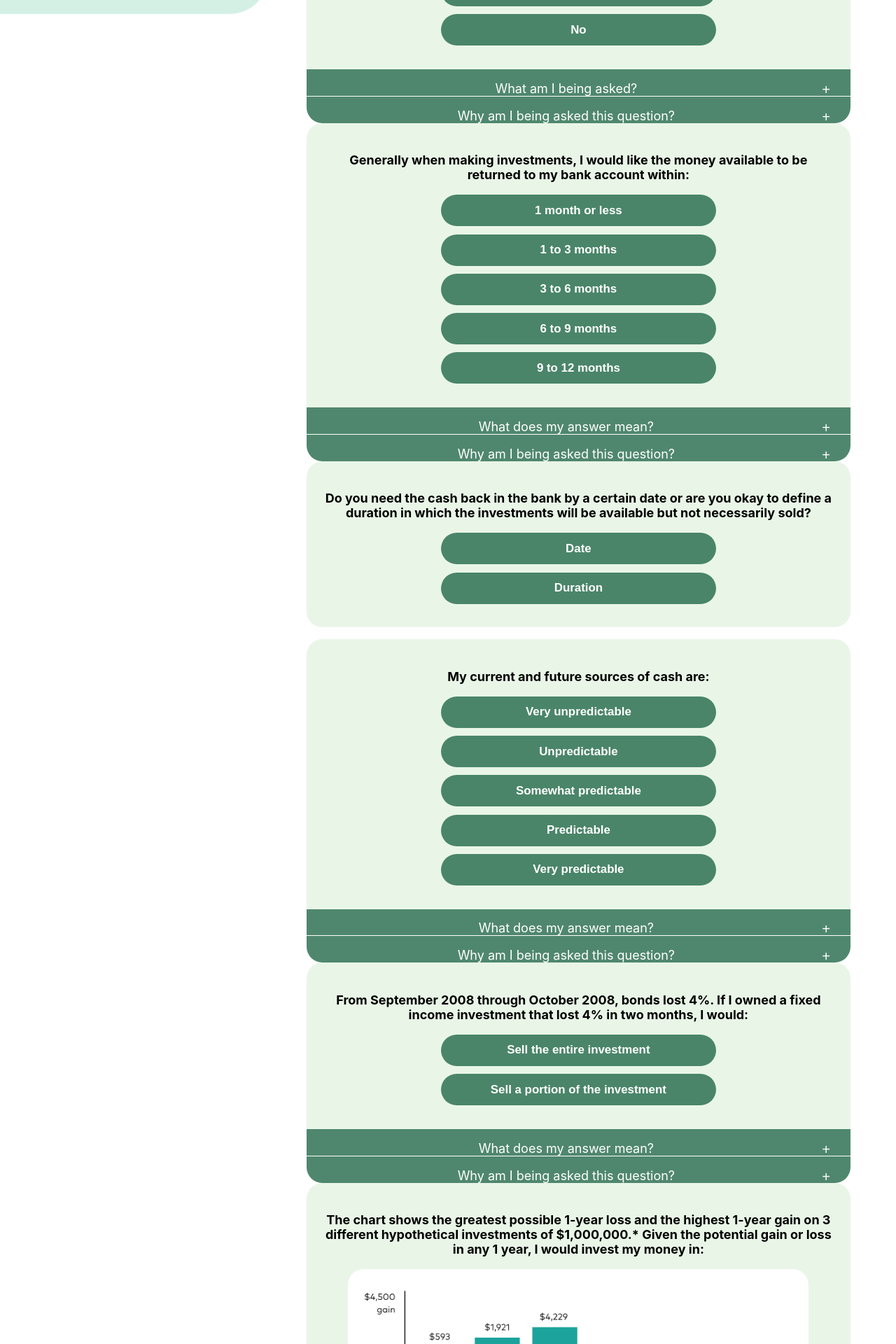
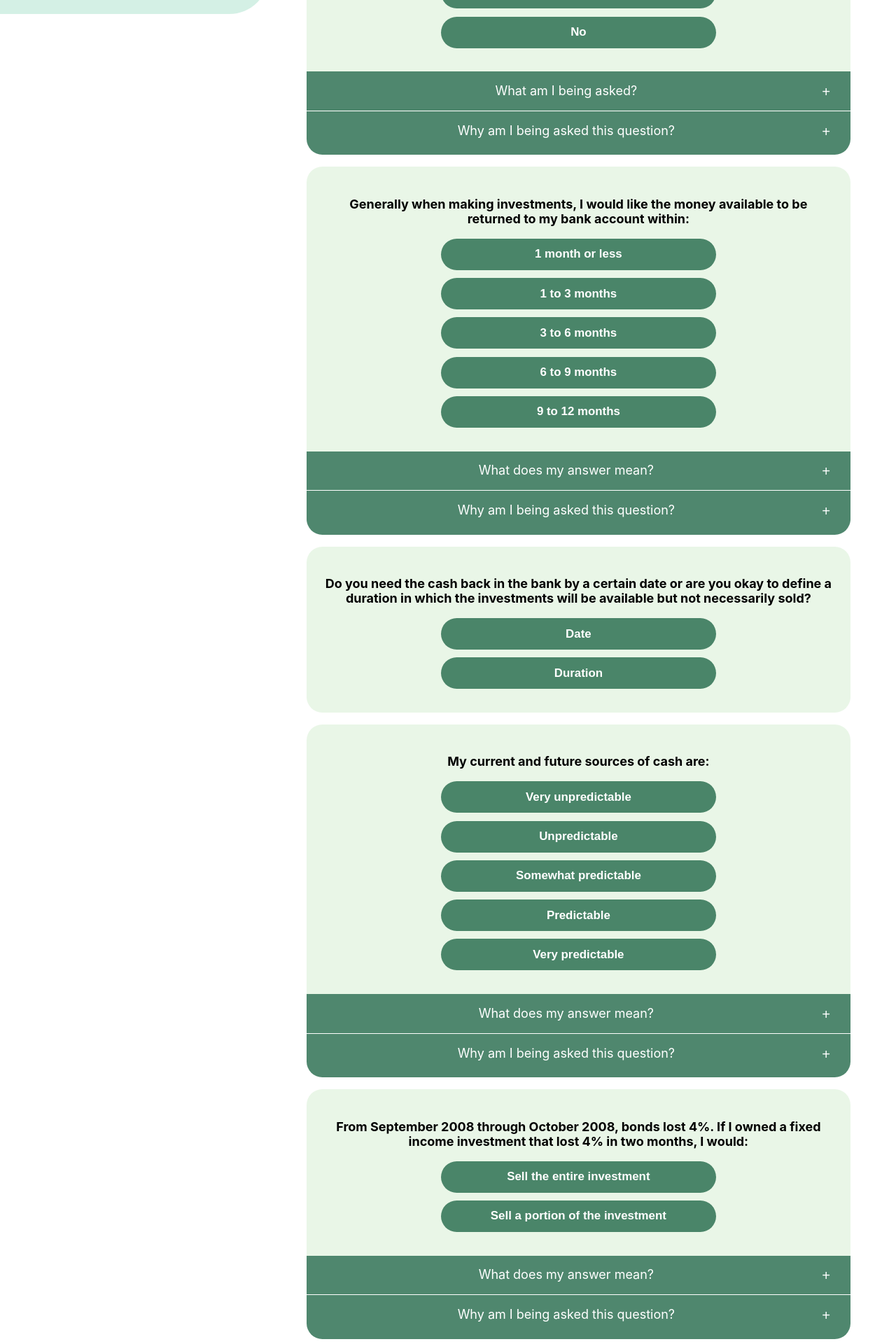
Before and after one commit to InvestMint-Dev/InvestMint-UI, a React (Create React App) app: page /create-account-4 in a window 1280 px wide. Shown: the part 780-2700 px from the top of the page at 70% size. Built offline with nearby package versions, Linux system fonts and the light colour scheme; no server answers.

Commit message:
styling toggle

```diff
--- a/src/pages/create-account-page/create-account-page-4/create-account-page-4.css
+++ b/src/pages/create-account-page/create-account-page-4/create-account-page-4.css
@@ -46,6 +46,7 @@
 }
 
 .question-answer-button:hover, .question-answer-button.clicked {
+    transform: scale(105%);
     background-color: white;
     color: #166739;
     border: 2px solid #166739;
@@ -79,6 +80,8 @@
 
 .question-footer-last {
     border-radius: 0 0 1.25rem 1.25rem;
+    padding-bottom: 0.35rem;
+    margin-bottom: 0.9375rem;
 }
 
 .text-input {
@@ -112,10 +115,10 @@
 
 p {
     margin-top: 20px;
-
 }
 
 .explanation {
+    margin-top: 0;
     max-height: 0;              /* Start with a height of 0 */
     overflow: hidden;           /* Hide overflowing content */
     transition: max-height 0.5s ease, opacity 0.5s ease; /* Smooth transition for max-height and opacity */
@@ -123,7 +126,9 @@ p {
 }
 
 .explanation.expanded {
+    margin-top: 20px;
+    line-height: 1.3rem;
     max-height: 300px;          /* Set a max-height for expanded state (adjust as needed) */
     opacity: 1;                 /* Fade in */
-    padding-bottom: 1.25rem;
+    padding-bottom: 1rem;
 }
--- a/src/pages/create-account-page/create-account-page-4/create-account-page-4.js
+++ b/src/pages/create-account-page/create-account-page-4/create-account-page-4.js
@@ -129,11 +129,9 @@ export const CreateAccountPage4 = ({onLogin}) => {
                     >
                         {expandedSections[1] ? '−' : '+'}
                     </button>
-                    {/* {expandedSections[1] && ( */}
                     <p className={`explanation ${expandedSections[1] ? 'expanded' : ''}`}>
                         Establishing your comfort level in investing is the first step of an effective asset/liability management program.
                     </p>
-                    {/* )} */}
                 </div>
 
                 {/* Q2 */}
@@ -185,11 +183,9 @@ export const CreateAccountPage4 = ({onLogin}) => {
                     >
                         {expandedSections[2.1] ? '−' : '+'}
                     </button>
-                    {expandedSections[2.1] && (
                     <p className={`explanation ${expandedSections[2.1] ? 'expanded' : ''}`}>
                         It is important to know exactly how much idle cash you have.  Just because you have a certain bank balance, the amount of cash you have available to invest is a function of how much money you have and when you need your cash back in the bank.
                     </p>
-                    )}
                 </div>
                 <div className='question-footer question-footer-last'>
                     Why am I being asked this question?
@@ -198,11 +194,9 @@ export const CreateAccountPage4 = ({onLogin}) => {
                     >
                         {expandedSections[2.2] ? '−' : '+'}
                     </button>
-                    {expandedSections[2.2] && (
                     <p className={`explanation ${expandedSections[2.2] ? 'expanded' : ''}`}>
                         Determining how much money you want invested needs to be assessed with the timing when you want the cash back in your bank account. Depending on your goal, that could be a short or long period of time. It might be a onetime expense, such as buying inventory, paying bills, or even making an acquisition. These future plans are important to consider when mapping out an asset / liability management strategy.
                     </p>
-                    )}
                 </div>
 
                 {/* Q3 */}
@@ -243,11 +237,9 @@ export const CreateAccountPage4 = ({onLogin}) => {
                     >
                         {expandedSections[3.1] ? '−' : '+'}
                     </button>
-                    {expandedSections[3.1] && (
                     <p className={`explanation ${expandedSections[3.1] ? 'expanded' : ''}`}>
                         Estimate the amount of time you have until you need to start spending the money you're investing. If your time frame is short, we'll suggest a more conservative allocation to preserve your assets. If you won't need the money for many years, we'll suggest an allocation that will target a slightly higher return for your risk tolerances.
                     </p>
-                    )}
                 </div>
                 <div className='question-footer question-footer-last'>
                     Why am I being asked this question?
@@ -256,11 +248,9 @@ export const CreateAccountPage4 = ({onLogin}) => {
                     >
                         {expandedSections[3.2] ? '−' : '+'}
                     </button>
-                    {expandedSections[3.2] && (
                     <p className={`explanation ${expandedSections[3.2] ? 'expanded' : ''}`}>
                         Once you start withdrawing and spending your money, you'll want to be sure it will last as long as you need it to. Depending on your goal, that could be a short or long period of time. Your annual plan is critical to consider when mapping out an investment strategy.
                     </p>
-                    )}
                 </div>
 
                 {/* Q4 */}
@@ -337,11 +327,9 @@ export const CreateAccountPage4 = ({onLogin}) => {
                     >
                         {expandedSections[5.1] ? '−' : '+'}
                     </button>
-                    {expandedSections[5.1] && (
                     <p className={`explanation ${expandedSections[5.1] ? 'expanded' : ''}`}>
                         Consider the sources of cash you expect to have in the future. How certain are you that they'll materialize? We'll consider your estimated degree of financial stability as another factor in determining an appropriate asset allocation.
                     </p>
-                    )}
                 </div>
                 <div className='question-footer question-footer-last'>
                     Why am I being asked this question?
@@ -350,11 +338,9 @@ export const CreateAccountPage4 = ({onLogin}) => {
                     >
                         {expandedSections[5.2] ? '−' : '+'}
                     </button>
-                    {expandedSections[5.2] && (
                     <p className={`explanation ${expandedSections[5.2] ? 'expanded' : ''}`}>
                         Your asset mix could be completely conservative or moderately conservative depending on your current and future sources of cash. A stable financial outlook provides the foundation on which to base your investment strategy. Generally, more stability affords you more opportunity to take on investment risk. Less stability suggests that a more conservative approach might better serve you.
                     </p>
-                    )}
                 </div>
 
                 {/* Q6 */}
@@ -383,11 +369,9 @@ export const CreateAccountPage4 = ({onLogin}) => {
                     >
                         {expandedSections[6.1] ? '−' : '+'}
                     </button>
-                    {expandedSections[6.1] && (
                     <p className={`explanation ${expandedSections[6.1] ? 'expanded' : ''}`}>
                         If you're inclined to sell all or a portion of your investments during a volatile time in the market, that suggests you have a lower risk tolerance and may prefer a more conservative asset mix. If you tend to hold on to your investments or even buy more during this time, you have a slightly higher risk tolerance and may feel comfortable with an higher target return allocation.
                     </p>
-                    )}
                 </div>
                 <div className='question-footer question-footer-last'>
                     Why am I being asked this question?
@@ -396,11 +380,9 @@ export const CreateAccountPage4 = ({onLogin}) => {
                     >
                         {expandedSections[6.2] ? '−' : '+'}
                     </button>
-                    {expandedSections[6.2] && (
                     <p className={`explanation ${expandedSections[6.2] ? 'expanded' : ''}`}>
                         Market volatility can trigger uncertainty and fear. Your risk tolerance is how comfortable you are during volatile times, when market swings can  change the return of your investments. Taking on more risk can lead to higher returns, but could also have lower returns (or even small losses) in certain scenarios. Conversely, a mix that's too conservative can miss out of risk-appropriate returns.
                     </p>
-                    )}
                 </div>
 
                 {/* Q7 */}
```
Lines whose indentation alone changed are shown as unchanged.
